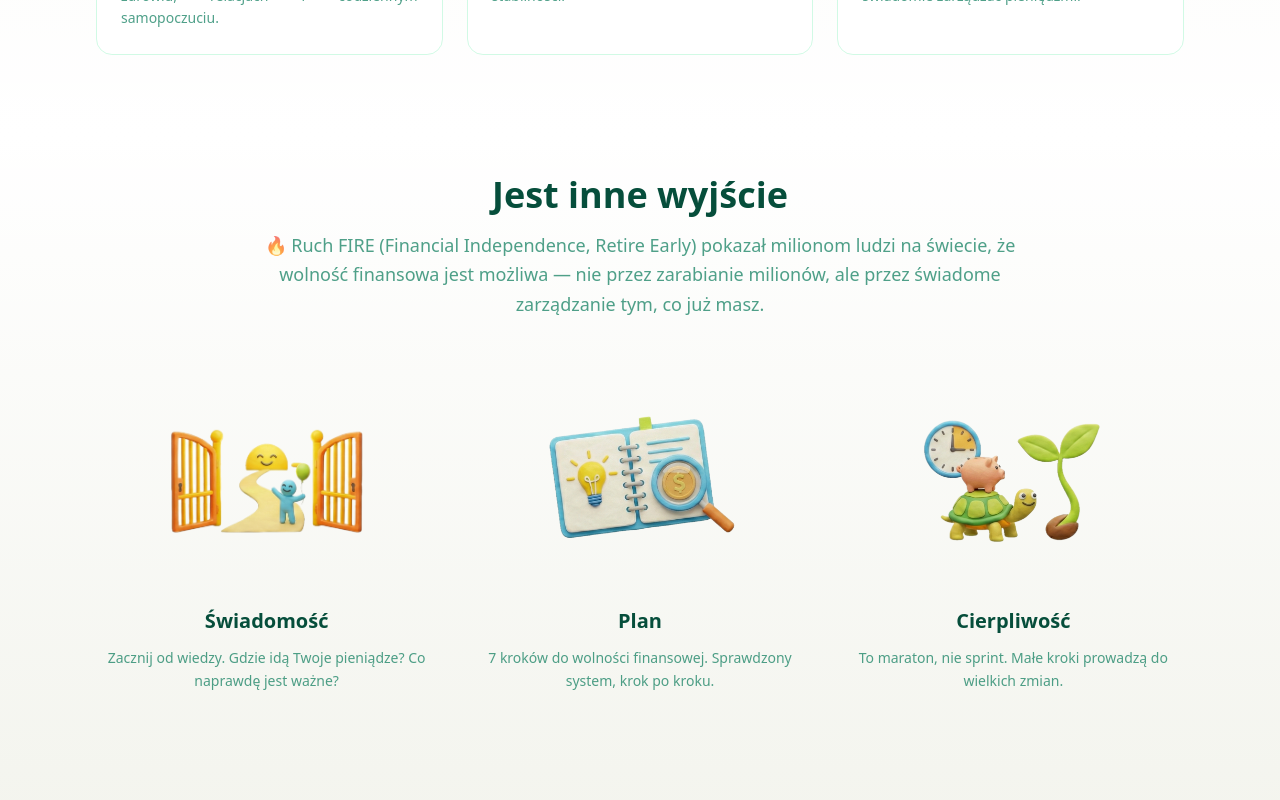
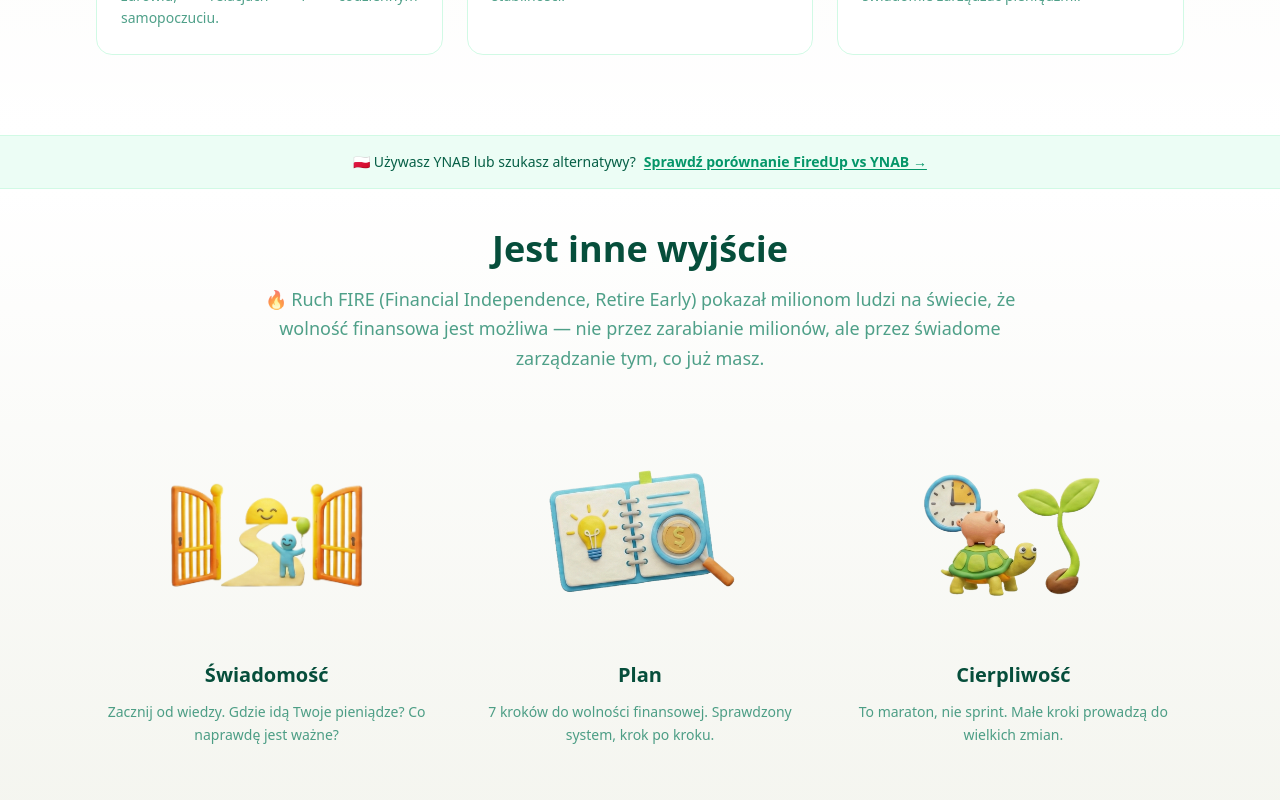
Before and after one commit to elcukro/home-budget, a Next.js app in the folder frontend/: page / in a window 1280 px wide. Shown: the part 3020-3820 px from the top of the page. Built offline with nearby package versions, Linux system fonts and the light colour scheme; no server answers.

Commit message:
feat: Add /ynab-alternatywa links to footer and landing page callout

```diff
--- a/frontend/src/app/(app)/(landing)/page.tsx
+++ b/frontend/src/app/(app)/(landing)/page.tsx
@@ -4,6 +4,7 @@ import { useEffect, useState } from 'react';
 import { useSession } from 'next-auth/react';
 import { useRouter } from 'next/navigation';
 
+import Link from 'next/link';
 import LandingHeader from '@/components/landing/LandingHeader';
 import HeroSection from '@/components/landing/HeroSection';
 import StatisticsSection from '@/components/landing/StatisticsSection';
@@ -50,6 +51,17 @@ export default function LandingPage() {
         <HeroSection />
         <StatisticsSection />
         <ProblemsSection />
+
+        {/* YNAB comparison callout */}
+        <div className="bg-emerald-50 border-y border-emerald-100 py-4">
+          <div className="max-w-6xl mx-auto px-4 sm:px-6 lg:px-8 flex flex-col sm:flex-row items-center justify-center gap-2 text-center">
+            <span className="text-emerald-800 text-sm">🇵🇱 Używasz YNAB lub szukasz alternatywy?</span>
+            <Link href="/ynab-alternatywa" className="text-sm font-semibold text-emerald-600 hover:text-emerald-700 underline underline-offset-2">
+              Sprawdź porównanie FiredUp vs YNAB →
+            </Link>
+          </div>
+        </div>
+
         <SolutionSection />
         <BabyStepsExplainer />
         <FeaturesSection />
--- a/frontend/src/components/landing/LandingFooter.tsx
+++ b/frontend/src/components/landing/LandingFooter.tsx
@@ -41,6 +41,12 @@ export default function LandingFooter() {
               >
                 Podręcznik
               </Link>
+              <Link
+                href="/ynab-alternatywa"
+                className="text-emerald-700/70 hover:text-emerald-800 transition-colors text-sm font-medium"
+              >
+                Alternatywa dla YNAB
+              </Link>
             </nav>
 
             {/* Copyright */}
```
